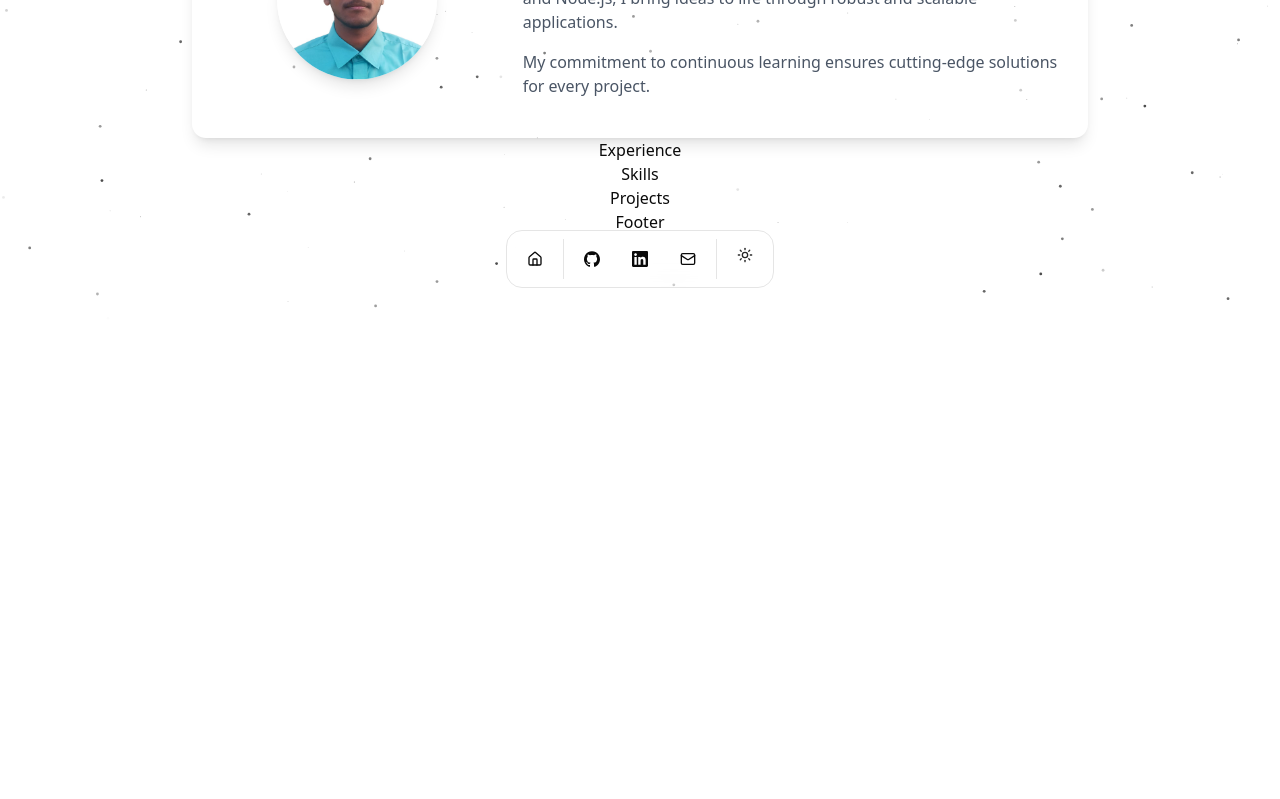
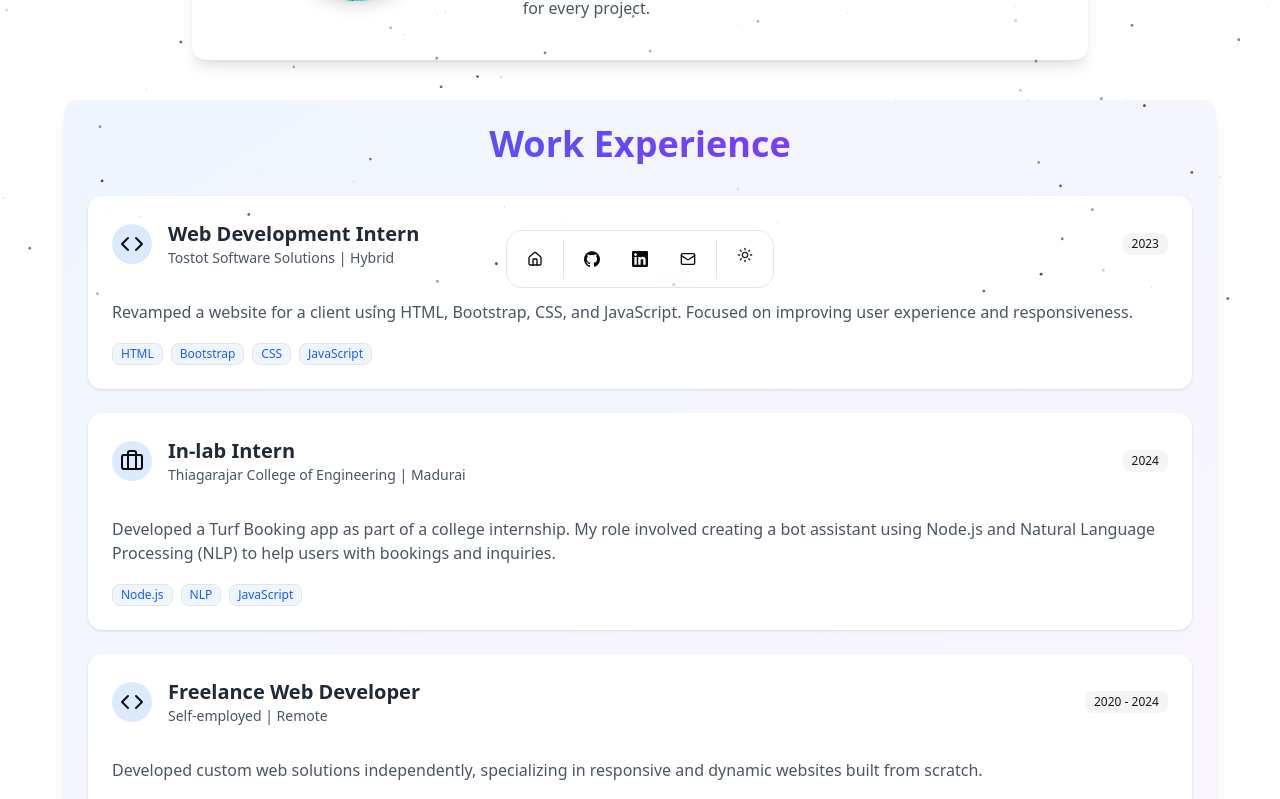
Before and after one commit to StevenSriram/React_Portfolio, a React (Vite) app: page / in a window 1280 px wide. Shown: the part 480-1279 px from the top of the page. Before the commit the page ends 800 px from the top, so only its background shows below. Built offline with nearby package versions, Linux system fonts and the light colour scheme.

Commit message:
feat : Experience Section

```diff
--- /dev/null
+++ b/src/components/ui/badge.jsx
@@ -0,0 +1,44 @@
+import * as React from "react"
+import { Slot } from "@radix-ui/react-slot"
+import { cva } from "class-variance-authority";
+
+import { cn } from "@/lib/utils"
+
+const badgeVariants = cva(
+  "inline-flex items-center justify-center rounded-md border px-2 py-0.5 text-xs font-medium w-fit whitespace-nowrap shrink-0 [&>svg]:size-3 gap-1 [&>svg]:pointer-events-none focus-visible:border-ring focus-visible:ring-ring/50 focus-visible:ring-[3px] aria-invalid:ring-destructive/20 dark:aria-invalid:ring-destructive/40 aria-invalid:border-destructive transition-[color,box-shadow] overflow-hidden",
+  {
+    variants: {
+      variant: {
+        default:
+          "border-transparent bg-primary text-primary-foreground [a&]:hover:bg-primary/90",
+        secondary:
+          "border-transparent bg-secondary text-secondary-foreground [a&]:hover:bg-secondary/90",
+        destructive:
+          "border-transparent bg-destructive text-white [a&]:hover:bg-destructive/90 focus-visible:ring-destructive/20 dark:focus-visible:ring-destructive/40 dark:bg-destructive/60",
+        outline:
+          "text-foreground [a&]:hover:bg-accent [a&]:hover:text-accent-foreground",
+      },
+    },
+    defaultVariants: {
+      variant: "default",
+    },
+  }
+)
+
+function Badge({
+  className,
+  variant,
+  asChild = false,
+  ...props
+}) {
+  const Comp = asChild ? Slot : "span"
+
+  return (
+    (<Comp
+      data-slot="badge"
+      className={cn(badgeVariants({ variant }), className)}
+      {...props} />)
+  );
+}
+
+export { Badge, badgeVariants }
--- /dev/null
+++ b/src/components/ui/card.jsx
@@ -0,0 +1,101 @@
+import * as React from "react"
+
+import { cn } from "@/lib/utils"
+
+function Card({
+  className,
+  ...props
+}) {
+  return (
+    (<div
+      data-slot="card"
+      className={cn(
+        "bg-card text-card-foreground flex flex-col gap-6 rounded-xl border py-6 shadow-sm",
+        className
+      )}
+      {...props} />)
+  );
+}
+
+function CardHeader({
+  className,
+  ...props
+}) {
+  return (
+    (<div
+      data-slot="card-header"
+      className={cn(
+        "@container/card-header grid auto-rows-min grid-rows-[auto_auto] items-start gap-1.5 px-6 has-data-[slot=card-action]:grid-cols-[1fr_auto] [.border-b]:pb-6",
+        className
+      )}
+      {...props} />)
+  );
+}
+
+function CardTitle({
+  className,
+  ...props
+}) {
+  return (
+    (<div
+      data-slot="card-title"
+      className={cn("leading-none font-semibold", className)}
+      {...props} />)
+  );
+}
+
+function CardDescription({
+  className,
+  ...props
+}) {
+  return (
+    (<div
+      data-slot="card-description"
+      className={cn("text-muted-foreground text-sm", className)}
+      {...props} />)
+  );
+}
+
+function CardAction({
+  className,
+  ...props
+}) {
+  return (
+    (<div
+      data-slot="card-action"
+      className={cn(
+        "col-start-2 row-span-2 row-start-1 self-start justify-self-end",
+        className
+      )}
+      {...props} />)
+  );
+}
+
+function CardContent({
+  className,
+  ...props
+}) {
+  return (<div data-slot="card-content" className={cn("px-6", className)} {...props} />);
+}
+
+function CardFooter({
+  className,
+  ...props
+}) {
+  return (
+    (<div
+      data-slot="card-footer"
+      className={cn("flex items-center px-6 [.border-t]:pt-6", className)}
+      {...props} />)
+  );
+}
+
+export {
+  Card,
+  CardHeader,
+  CardFooter,
+  CardTitle,
+  CardAction,
+  CardDescription,
+  CardContent,
+}
--- a/src/sections/Experience.jsx
+++ b/src/sections/Experience.jsx
@@ -1,7 +1,152 @@
 import React from "react";
+import { motion } from "framer-motion";
+
+import {
+  Card,
+  CardContent,
+  CardDescription,
+  CardHeader,
+  CardTitle,
+} from "@/components/ui/card";
+import { Badge } from "@/components/ui/badge";
+
+import { BriefcaseIcon, CodeIcon } from "lucide-react";
 
 const Experience = () => {
-  return <div>Experience</div>;
+  const experiences = [
+    {
+      title: "Web Development Intern",
+      company: "Tostot Software Solutions",
+      location: "Hybrid",
+      duration: "2023",
+      description:
+        "Revamped a website for a client using HTML, Bootstrap, CSS, and JavaScript. Focused on improving user experience and responsiveness.",
+      icon: <CodeIcon className="w-6 h-6" />,
+      skills: ["HTML", "Bootstrap", "CSS", "JavaScript"],
+    },
+    {
+      title: "In-lab Intern",
+      company: "Thiagarajar College of Engineering",
+      location: "Madurai",
+      duration: "2024",
+      description:
+        "Developed a Turf Booking app as part of a college internship. My role involved creating a bot assistant using Node.js and Natural Language Processing (NLP) to help users with bookings and inquiries.",
+      icon: <BriefcaseIcon className="w-6 h-6" />,
+      skills: ["Node.js", "NLP", "JavaScript"],
+    },
+    {
+      title: "Freelance Web Developer",
+      company: "Self-employed",
+      location: "Remote",
+      duration: "2020 - 2024",
+      description:
+        "Developed custom web solutions independently, specializing in responsive and dynamic websites built from scratch.",
+      icon: <CodeIcon className="w-6 h-6" />,
+      skills: ["React", "Tailwind CSS", "Node.js", "MongoDB"],
+    },
+  ];
+
+  const containerVariants = {
+    hidden: { opacity: 0 },
+    visible: {
+      opacity: 1,
+      transition: {
+        staggerChildren: 0.3,
+      },
+    },
+  };
+
+  const itemVariants = {
+    hidden: { y: 50, opacity: 0 },
+    visible: {
+      y: 0,
+      opacity: 1,
+      transition: {
+        type: "spring",
+        stiffness: 100,
+        damping: 12,
+      },
+    },
+  };
+
+  const titleVariants = {
+    hidden: { scale: 0.8, opacity: 0 },
+    visible: {
+      scale: 1,
+      opacity: 1,
+      transition: {
+        type: "spring",
+        stiffness: 200,
+        damping: 10,
+      },
+    },
+  };
+
+  return (
+    <motion.div
+      className="w-full max-w-6xl mx-auto p-4 sm:p-6 bg-gradient-to-br from-blue-50 to-purple-50 dark:from-gray-900 dark:to-blue-900 rounded-xl shadow-lg mt-10"
+      variants={containerVariants}
+      initial="hidden"
+      animate="visible"
+    >
+      <motion.h2
+        className="text-3xl sm:text-4xl font-bold mb-8 text-center text-transparent bg-clip-text bg-gradient-to-r from-blue-600 to-purple-600 dark:from-blue-400 dark:to-purple-400"
+        variants={titleVariants}
+      >
+        Work Experience
+      </motion.h2>
+
+      <div className="space-y-6">
+        {experiences.map((exp, index) => (
+          <motion.div key={index} variants={itemVariants}>
+            <Card className="overflow-hidden bg-white dark:bg-gray-800 hover:shadow-xl transition-shadow duration-300 border-none">
+              <CardHeader className="flex flex-col sm:flex-row items-start sm:items-center gap-4 pb-2">
+                <motion.div
+                  whileHover={{ scale: 1.1, rotate: 360 }}
+                  transition={{ duration: 0.3 }}
+                  className="p-2 bg-blue-100 dark:bg-blue-900 rounded-full"
+                >
+                  {exp.icon}
+                </motion.div>
+                <div className="flex-grow">
+                  <CardTitle className="text-xl font-semibold text-gray-800 dark:text-gray-200">
+                    {exp.title}
+                  </CardTitle>
+                  <CardDescription className="text-sm text-gray-600 dark:text-gray-400">
+                    {exp.company} | {exp.location}
+                  </CardDescription>
+                </div>
+                <Badge variant="secondary" className="mt-2 sm:mt-0">
+                  {exp.duration}
+                </Badge>
+              </CardHeader>
+              <CardContent>
+                <p className="text-gray-600 dark:text-gray-400 mb-4">
+                  {exp.description}
+                </p>
+                <div className="flex flex-wrap gap-2">
+                  {exp.skills.map((skill, skillIndex) => (
+                    <motion.div
+                      key={skillIndex}
+                      whileHover={{ scale: 1.05 }}
+                      whileTap={{ scale: 0.95 }}
+                    >
+                      <Badge
+                        variant="outline"
+                        className="bg-blue-50 dark:bg-blue-900 text-blue-600 dark:text-blue-300"
+                      >
+                        {skill}
+                      </Badge>
+                    </motion.div>
+                  ))}
+                </div>
+              </CardContent>
+            </Card>
+          </motion.div>
+        ))}
+      </div>
+    </motion.div>
+  );
 };
 
 export default Experience;
```
